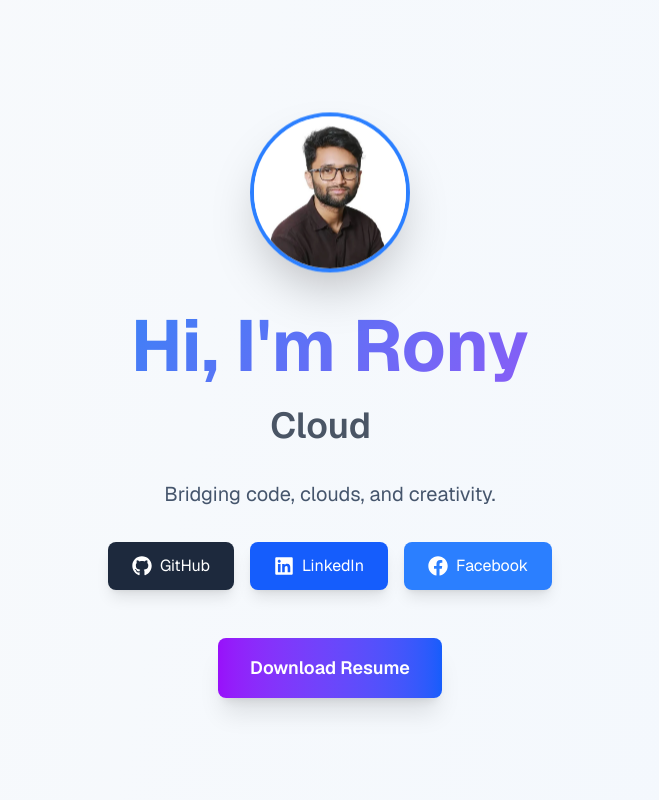
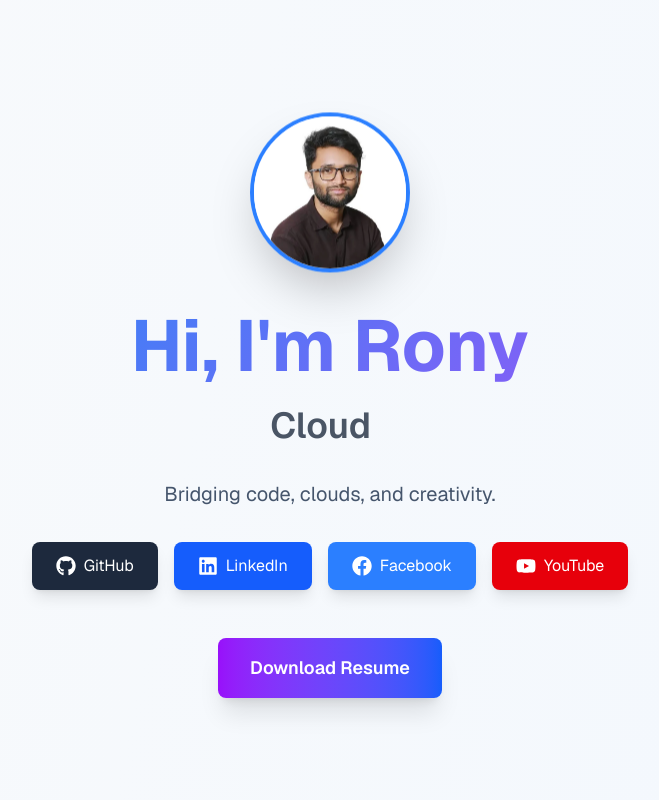
Before and after one commit to mohammadrony/portfolio, a Next.js app: page / in a window 1280 px wide. Shown: the top 800 px of the page, without its empty margins (310-969 px from the left). Built offline with nearby package versions, Linux system fonts and the light colour scheme.

Commit message:
added youtube channel.

```diff
--- a/app/components/Contact.tsx
+++ b/app/components/Contact.tsx
@@ -1,7 +1,7 @@
 'use client';
 
 import { motion } from 'framer-motion';
-import { FaEnvelope, FaLinkedin, FaWhatsapp } from "react-icons/fa";
+import { FaEnvelope, FaLinkedin, FaWhatsapp, FaYoutube } from "react-icons/fa";
 import ScrollReveal from './ScrollReveal';
 
 const contactInfo = [
@@ -25,6 +25,13 @@ const contactInfo = [
     value: "mohammadrony",
     link: "https://linkedin.com/in/mohammadrony",
     color: "from-blue-600 to-blue-700"
+  },
+  {
+    icon: FaYoutube,
+    title: "YouTube",
+    value: "@mohammadrony29",
+    link: "https://www.youtube.com/@mohammadrony29",
+    color: "from-red-500 to-red-600"
   }
 ];
 
@@ -43,7 +50,7 @@ export default function Contact() {
           </div>
         </ScrollReveal>
 
-        <div className="grid sm:grid-cols-2 lg:grid-cols-3 gap-6">
+        <div className="grid sm:grid-cols-2 lg:grid-cols-4 gap-6">
           {contactInfo.map((item, index) => (
             <motion.a
               key={item.title}
--- a/app/components/Hero.tsx
+++ b/app/components/Hero.tsx
@@ -1,7 +1,7 @@
 'use client';
 
 import Image from 'next/image';
-import { FaGithub, FaLinkedin, FaFacebook } from "react-icons/fa";
+import { FaGithub, FaLinkedin, FaFacebook, FaYoutube } from "react-icons/fa";
 import { TypeAnimation } from 'react-type-animation';
 import { motion } from 'framer-motion';
 
@@ -97,6 +97,14 @@ export default function Hero() {
           >
             <FaFacebook className="text-xl" aria-hidden="true" /> Facebook
           </a>
+          <a
+            href="https://www.youtube.com/@mohammadrony29"
+            target="_blank"
+            rel="noopener noreferrer me"
+            className="flex items-center gap-2 px-6 py-3 bg-red-600 text-white rounded-lg hover:bg-red-700 transition duration-300 hover:scale-105 shadow-lg focus-visible:outline-none focus-visible:ring-2 focus-visible:ring-red-500 focus-visible:ring-offset-2"
+          >
+            <FaYoutube className="text-xl" aria-hidden="true" /> YouTube
+          </a>
         </motion.div>
 
         <motion.div
--- a/lib/docs.ts
+++ b/lib/docs.ts
@@ -1,7 +1,14 @@
 /* eslint-disable security/detect-non-literal-fs-filename */
 import fs from 'fs';
 import path from 'path';
-import matter from 'gray-matter';
+import { load as yamlLoad } from 'js-yaml';
+
+function parseFrontmatter(raw: string): { data: Record<string, unknown>; content: string } {
+  const match = raw.match(/^---\r?\n([\s\S]*?)\r?\n---\r?\n?([\s\S]*)$/);
+  if (!match) return { data: {}, content: raw };
+  const data = (yamlLoad(match[1]) as Record<string, unknown>) ?? {};
+  return { data, content: match[2] };
+}
 
 const CONTENT_DIR = path.join(process.cwd(), 'content');
 
@@ -68,7 +75,7 @@ export function getDocContent(slug: string[]): { content: string; meta: DocMeta
     };
   }
 
-  const { data, content } = matter(raw);
+  const { data, content } = parseFrontmatter(raw);
   const titleFromH1 = content.match(/^#\s+(.+)$/m)?.[1]?.trim();
   const title = (data.title as string) || titleFromH1 || slugToTitle(slug[slug.length - 1]);
   return { content, meta: { ...data, title } };
@@ -244,7 +251,7 @@ export function buildSearchIndex(): SearchRecord[] {
 function getTitle(filePath: string, fallback: string): string {
   if (!fs.existsSync(filePath)) return slugToTitle(fallback);
   const raw = fs.readFileSync(filePath, 'utf8');
-  const { data, content } = matter(raw);
+  const { data, content } = parseFrontmatter(raw);
   if (data.title) return data.title as string;
   const m = content.match(/^#\s+(.+)$/m);
   return m?.[1]?.trim() || slugToTitle(fallback);
--- a/package.json
+++ b/package.json
@@ -23,7 +23,7 @@
     "clsx": "^2.1.1",
     "framer-motion": "^12.38.0",
     "fuse.js": "^7.3.0",
-    "gray-matter": "^4.0.3",
+    "js-yaml": "^5.1.0",
     "lucide-react": "^1.21.0",
     "next": "^16.2.9",
     "next-mdx-remote": "^6.0.0",
@@ -46,6 +46,7 @@
     "@eslint/eslintrc": "^3",
     "@eslint/js": "^10.0.1",
     "@tailwindcss/postcss": "^4",
+    "@types/js-yaml": "^4.0.9",
     "@types/node": "^20",
     "@types/react": "^19",
     "@types/react-dom": "^19",
```
Also changed, not shown: 2 other files (tests, documents, lock files or other folders).
